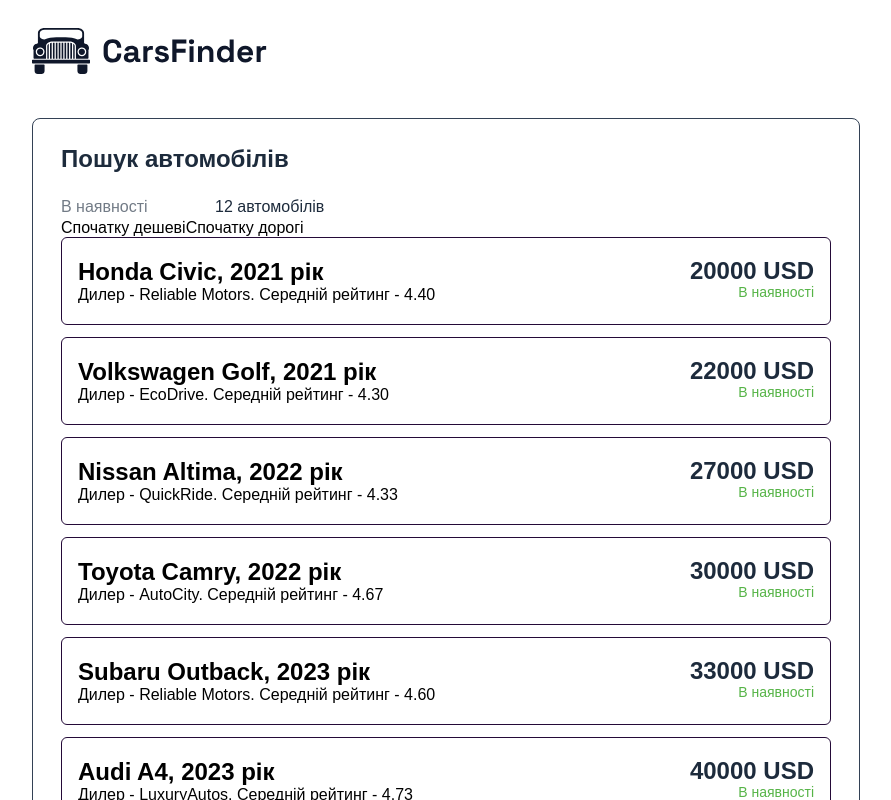
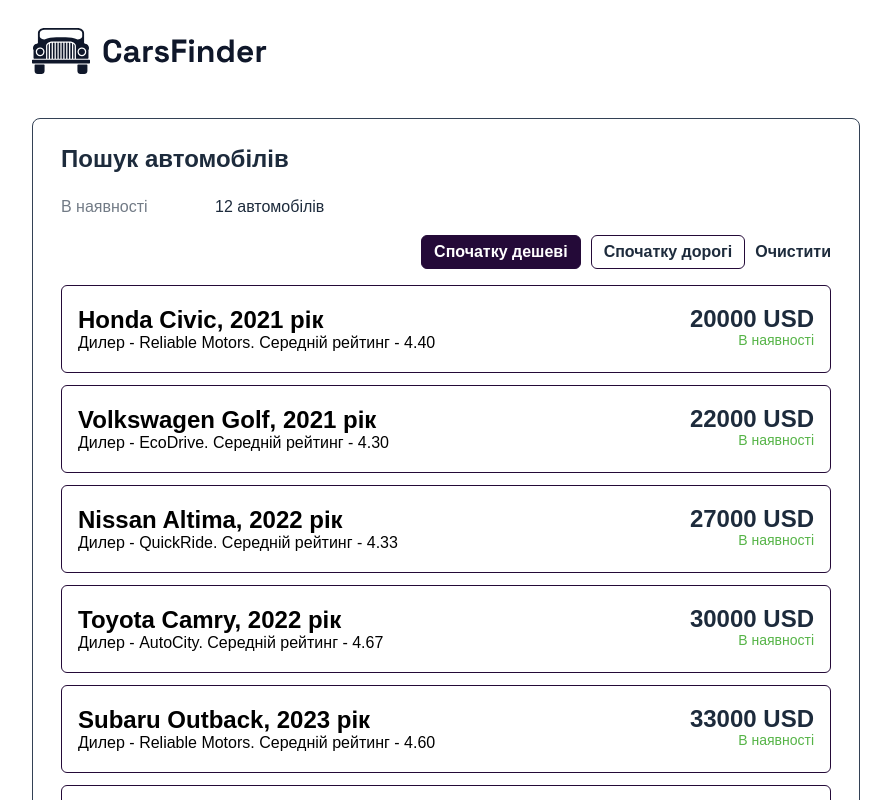
Before and after one commit to ValentynaVK/cars-app, a React app: page / in a window 1280 px wide. Both pictures are taken after a click on the button "Спочатку дешеві". Shown: the top 800 px of the page, without its empty margins (194-1085 px from the left). Built offline with nearby package versions, Linux system fonts and the light colour scheme; the HTML template or start-up script is replaced by a standard one.

Commit message:
sorting-btns-done

```diff
--- a/src/components/Card/Card.jsx
+++ b/src/components/Card/Card.jsx
@@ -5,12 +5,20 @@
 
 const Card = () => {
   const [sortedCars, setSortedCars] = useState(cars);
+  const [isSorted, setIsSorted] = useState(false);
   const sortCarsByAsc = ({ cars }) => {
     setSortedCars(cars.toSorted((a, b) => a.price - b.price));
+    setIsSorted(true);
   };
 
   const sortCarsByDesc = ({ cars }) => {
     setSortedCars(cars.toSorted((a, b) => b.price - a.price));
+    setIsSorted(true);
+  };
+
+  const resetSorting = () => {
+    setSortedCars(cars);
+    setIsSorted(false);
   };
   return (
     <main className={style.main}>
@@ -19,14 +27,32 @@
         <p className={style.label}>В наявності</p>
         <p className={style.available}>{cars.length} автомобілів</p>
       </div>
+      <div className={style.sortBtnsWrapper}>
+        <button
+          className={style.sortBtn}
+          type="button"
+          onClick={() => sortCarsByAsc({ cars })}
+        >
+          Спочатку дешеві{" "}
+        </button>
 
-      <button type="button" onClick={() => sortCarsByAsc({ cars })}>
-        Спочатку дешеві{" "}
-      </button>
-
-      <button type="button" onClick={() => sortCarsByDesc({ cars })}>
-        Спочатку дорогі
-      </button>
+        <button
+          className={style.sortBtn}
+          type="button"
+          onClick={() => sortCarsByDesc({ cars })}
+        >
+          Спочатку дорогі
+        </button>
+        {isSorted && (
+          <button
+            className={style.resetBtn}
+            type="button"
+            onClick={resetSorting}
+          >
+            Очистити
+          </button>
+        )}
+      </div>
 
       <CarsList cars={sortedCars} />
     </main>
--- a/src/components/Card/Card.module.css
+++ b/src/components/Card/Card.module.css
@@ -25,3 +25,35 @@
 .available {
   color: #1d2b3c;
 }
+
+.sortBtnsWrapper {
+  display: flex;
+  padding: 16px 0px;
+  justify-content: flex-end;
+  gap: 10px;
+}
+.sortBtn {
+  color: #1d2b3c;
+  font-size: 16px;
+  font-weight: 600;
+  line-height: 100%;
+  display: flex;
+  padding: 8px 12px;
+  justify-content: center;
+  border-radius: 6px;
+  border: 1px solid #240a38;
+
+  background: #fff;
+}
+.sortBtn:hover,
+.sortBtn:focus {
+  color: #fff;
+  background: #240a38;
+}
+
+.resetBtn {
+  color: #1d2b3c;
+  font-size: 16px;
+  font-weight: 600;
+  line-height: 100%;
+}
```
